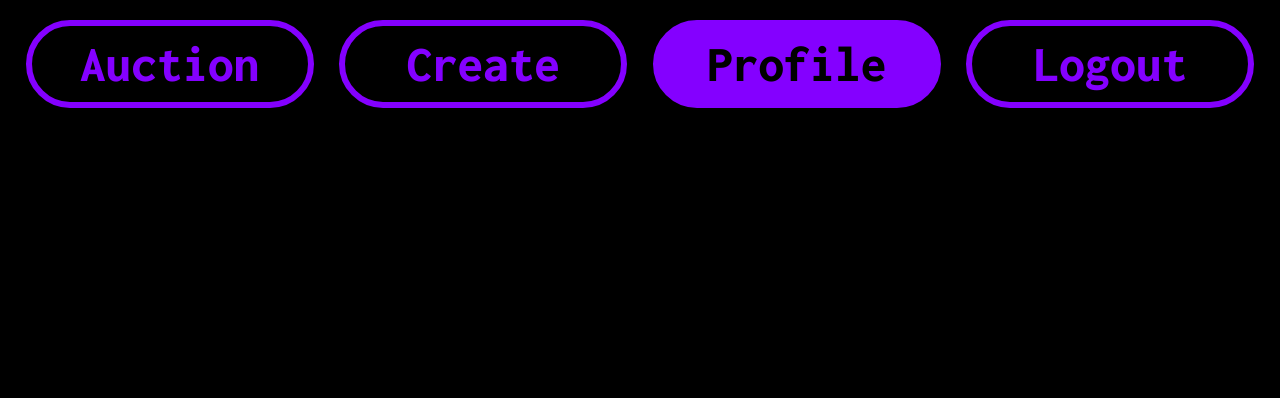
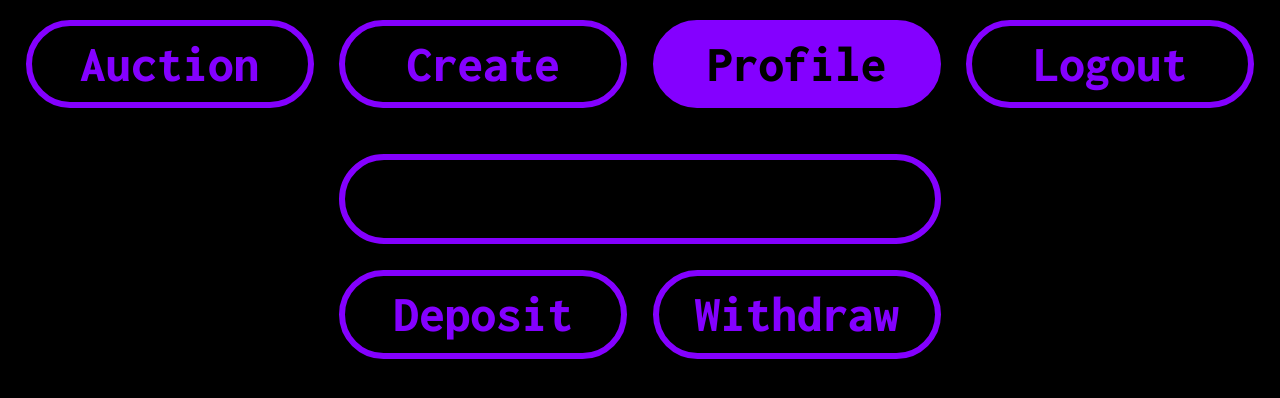
Before and after one commit to Nikolay-Petrov-Ognyanov/React-Auction, a React (Create React App) app: page /profile in a window 1280 px wide. Shown: the top 398 px of the page. Built offline with nearby package versions, Linux system fonts and the light colour scheme; sample sign-in values are in the browser's storage.

Commit message:
add balance

```diff
--- a/src/views/Auth.js
+++ b/src/views/Auth.js
@@ -58,6 +58,7 @@ export function Auth() {
 
         // Check if form data is valid
         if (!Object.values(formData).some(v => !v.trim())) {
+            try {
                 let response = null
 
                 if (isRegistering) {
@@ -77,8 +78,13 @@ export function Auth() {
                     response = await service.login(formData)
                 }
 
-            // Handle successful registration/login
                 if (response && !response.message) {
+                    if (response.wallet <= 0) {
+                        response = { ...response, wallet: 10000 }
+
+                        await service.updateUser(response)
+                    }
+
                     // Store user data in local storage
                     for (let key in response) {
                         if (key === "wonAuctions") {
@@ -88,23 +94,21 @@ export function Auth() {
                         }
                     }
 
-                // Update user state in Redux store
                     dispatch(userActions.setUser(response))
 
-                // Fetch all users and update user list in Redux store
                     const { users } = await service.readUsers()
                     dispatch(usersActions.setUsers(users))
 
-                // Add user to user list if not already present
                     if (users.length > 0 && !users.find(u => u._id === response._id)) {
                         dispatch(usersActions.addUser(response))
                     }
 
-                // Navigate to the main page
                     navigate("/")
                 } else if (response && response.message) {
-                // Set server error message
                     setErrors(state => ({ ...state, server: response.message }))
+                }
+            } catch (error) {
+                console.error(error)
             }
         }
     }
@@ -112,7 +116,6 @@ export function Auth() {
     return (
         <div className="auth">
             <form onSubmit={handleSubmit}>
-                {/* Input for username */}
                 <input
                     type="text"
                     name="username"
@@ -122,7 +125,6 @@ export function Auth() {
                     onBlur={validateInput}
                 />
 
-                {/* Input for password */}
                 <input
                     type="password"
                     name="password"
@@ -132,7 +134,6 @@ export function Auth() {
                     onBlur={validateInput}
                 />
 
-                {/* Render buttons if there are no errors and inputs are not empty */}
                 {!Object.values(errors).some(entry => entry !== "") && !Object.values(inputs).some(entry => entry === "") && (
                     <div className="buttonsWrapper">
                         <button onClick={() => setIsRegistering(true)}>Register</button>
@@ -141,7 +142,6 @@ export function Auth() {
                 )}
             </form>
 
-            {/* Error messages */}
             <div className="errorsWrapper">
                 {errors.username && <p className="error">{errors.username}</p>}
                 {errors.password && <p className="error">{errors.password}</p>}
--- a/src/views/Nav.js
+++ b/src/views/Nav.js
@@ -13,7 +13,7 @@ export function Nav() {
             accessToken: user.accessToken
         })
 
-        dispatch(setUser({}))
+        dispatch(setUser(null))
 
         localStorage.clear()
 
--- a/src/views/Profile.js
+++ b/src/views/Profile.js
@@ -1,15 +1,29 @@
+import { useState } from "react"
 import { useSelector } from "react-redux"
 
 export function Profile() {
     const user = useSelector(state => state.user.value)
 
-    console.log(user)
+    const [isDepositing, setIsDepositing] = useState(true)
+
+    function handleSubmit() {
+        console.log(isDepositing)
+    }
 
     return user && <section>
         {user.wallet}
 
-        {user.wonAuctions.map(auction => (
+        {user.wonAuctions.length > 0 && user.wonAuctions.map(auction => (
             <p key={auction._id}>  {auction.name} </p>
         ))}
+
+        <form onSubmit={handleSubmit} className="transaction">
+            <input type="number" name="transaction" />
+
+            <div className="buttonsWrapper">
+                <button onClick={() => setIsDepositing(true)}> Deposit </button>
+                <button onClick={() => setIsDepositing(false)}> Withdraw </button>
+            </div>
+        </form>
     </section>
 }
```
Lines whose indentation alone changed are shown as unchanged.
